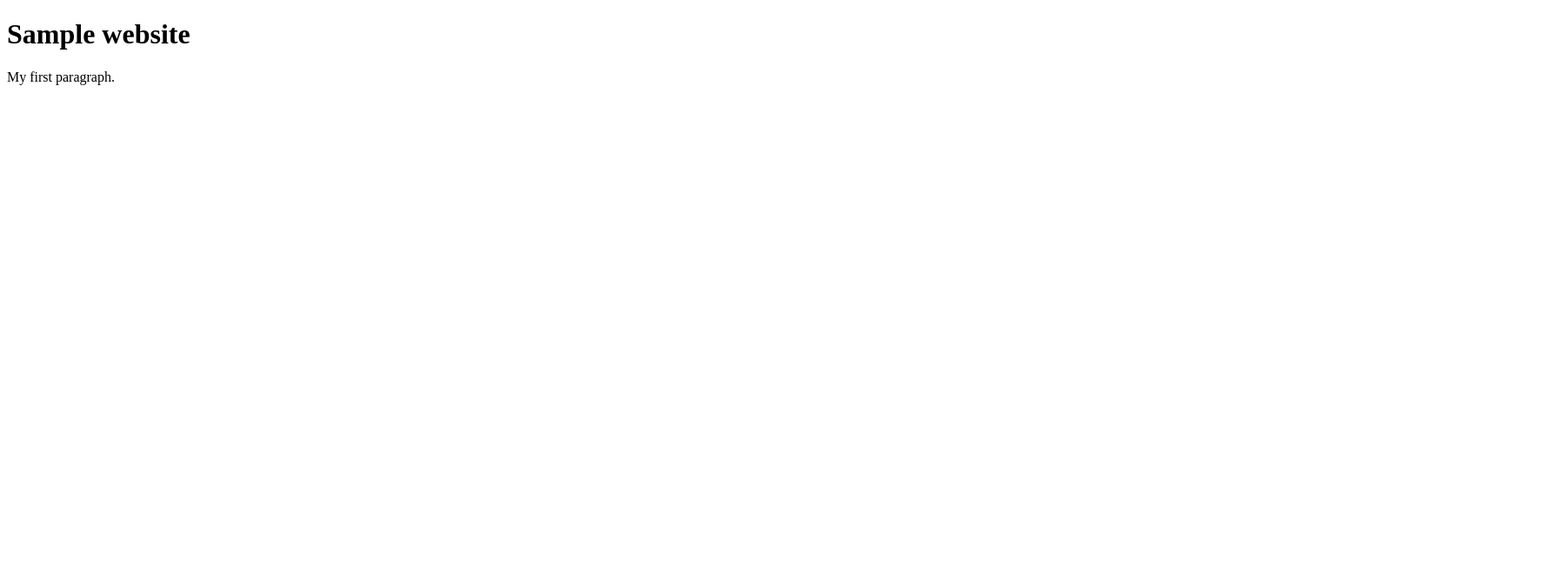
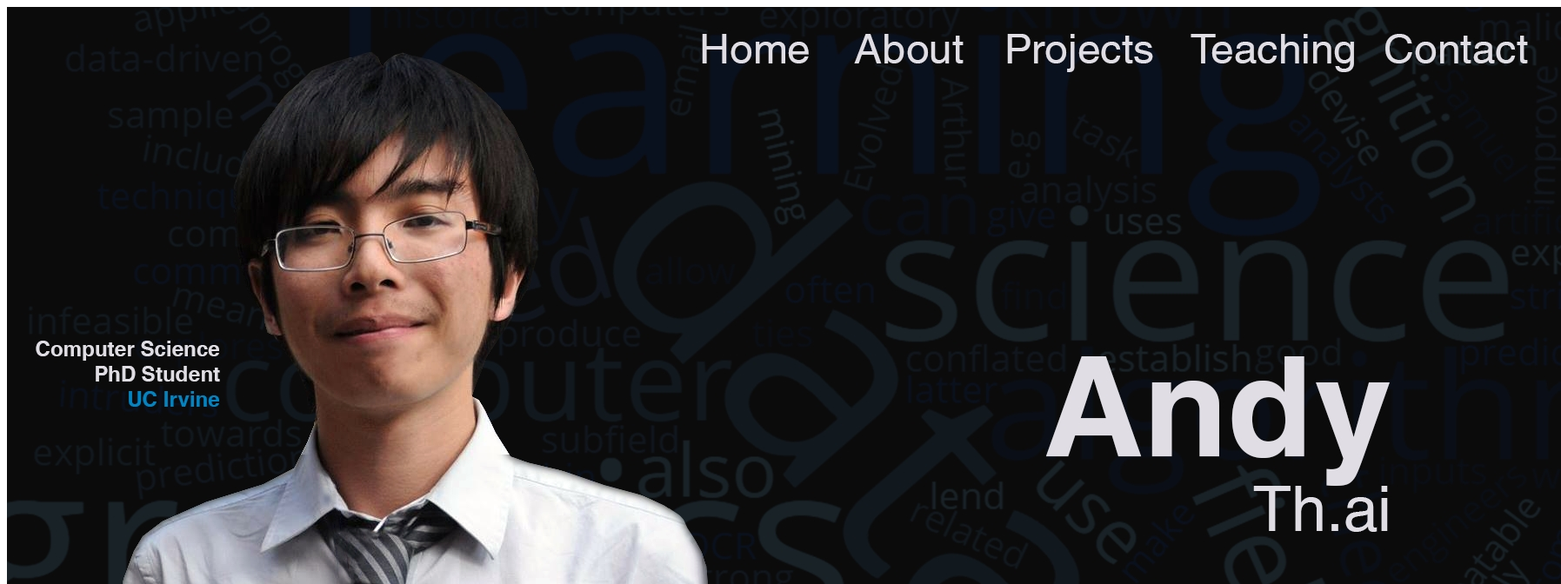
Before and after one commit to andythai/andyth.ai, a plain HTML site: page index.html in a window 1280 px wide. Shown: the top 672 px of the page at 87% size, 1795 px wide, since content can reach past the window. Drawn offline with Linux system fonts and the light colour scheme.

Commit message:
Update index.html

```diff
--- a/index.html
+++ b/index.html
@@ -2,9 +2,9 @@
 <html>
 <body>
 
-<h1>Sample website</h1>
-
-<p>My first paragraph.</p>
+<div id="bg">
+  <img src="images/website_home.jpg" alt="">
+</div>
 
 </body>
 </html>
```
